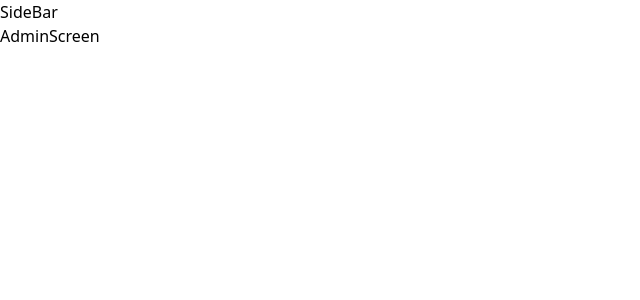
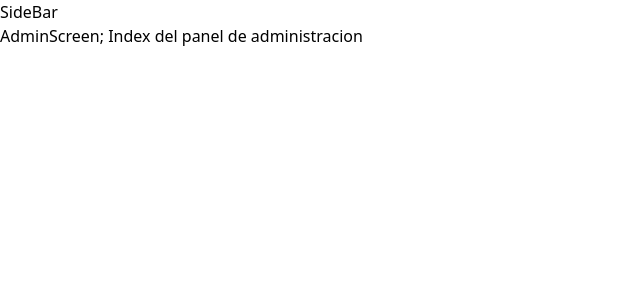
Before and after one commit to FredyAlexHoyosAriza/concesionario-multimarca, a React (Create React App) app: page /admin in a window 1280 px wide. Shown: the top 300 px of the page, without its empty margins (0-640 px from the left). Built offline with nearby package versions, Linux system fonts and the light colour scheme.

Commit message:
Se crea la carpeta admin con los pages de admin, y se crean sus rutas asociadas en el Router

```diff
--- a/src/App.jsx
+++ b/src/App.jsx
@@ -2,7 +2,7 @@ import LoginScreen from './pages/LoginScreen';
 import './styles/App.css';
 import RegisterScreen from './pages/RegisterScreen';
 import Index from './pages/Index';
-import AdminScreen from './pages/AdminScreen';
+import AdminScreen from './pages/admin/AdminScreen';
 import PublicLayout from './layouts/PublicLayout';
 import PrivateLayout from './layouts/PrivateLayout';
 import AuthLayout from './layouts/AuthLayout';
@@ -12,12 +12,18 @@ import {
   Routes,
   Route
 } from 'react-router-dom';
+import ManageClients from './pages/admin/ManageClients';
+import ManageVehicles from './pages/admin/ManageVehicles';
 
 export default function App() {
   return (
     <Router>
       <Routes>
         <Route element={<PrivateLayout />}>
+          <Route path='/admin/vehicles' element={
+            <ManageVehicles />} />
+          <Route path='/admin/clients' element={
+            <ManageClients />} />
           <Route path='/admin' element={
             <AdminScreen />} />
         </Route>
--- a/src/pages/AdminScreen.jsx
+++ /dev/null
@@ -1,9 +0,0 @@
-import React from 'react'
-
-const AdminScreen = () => {
-  return (
-    <div>AdminScreen</div>
-  )
-}
-
-export default AdminScreen
--- a/src/pages/Index.jsx
+++ b/src/pages/Index.jsx
@@ -1,5 +1,7 @@
 import React from 'react'
 
+
+// Esta es la ruta de entrada o landing page
 const Index = () => {
   return (
     <div>Esta es la pagina de inicio o landing page</div>
--- /dev/null
+++ b/src/pages/admin/AdminScreen.jsx
@@ -0,0 +1,11 @@
+import React from 'react'
+
+
+// Esta es la ruta de entrada del panel de administracion es como el Index para administracion
+const AdminScreen = () => {
+  return (
+    <div>AdminScreen; Index del panel de administracion</div>
+  )
+}
+
+export default AdminScreen
--- /dev/null
+++ b/src/pages/admin/ManageClients.jsx
@@ -0,0 +1,9 @@
+import React from 'react'
+
+const ManageClients = () => {
+  return (
+    <div>ManageClients</div>
+  )
+}
+
+export default ManageClients
--- /dev/null
+++ b/src/pages/admin/ManageVehicles.jsx
@@ -0,0 +1,9 @@
+import React from 'react'
+
+const ManageVehicles = () => {
+  return (
+    <div>ManageVehicles</div>
+  )
+}
+
+export default ManageVehicles
```
